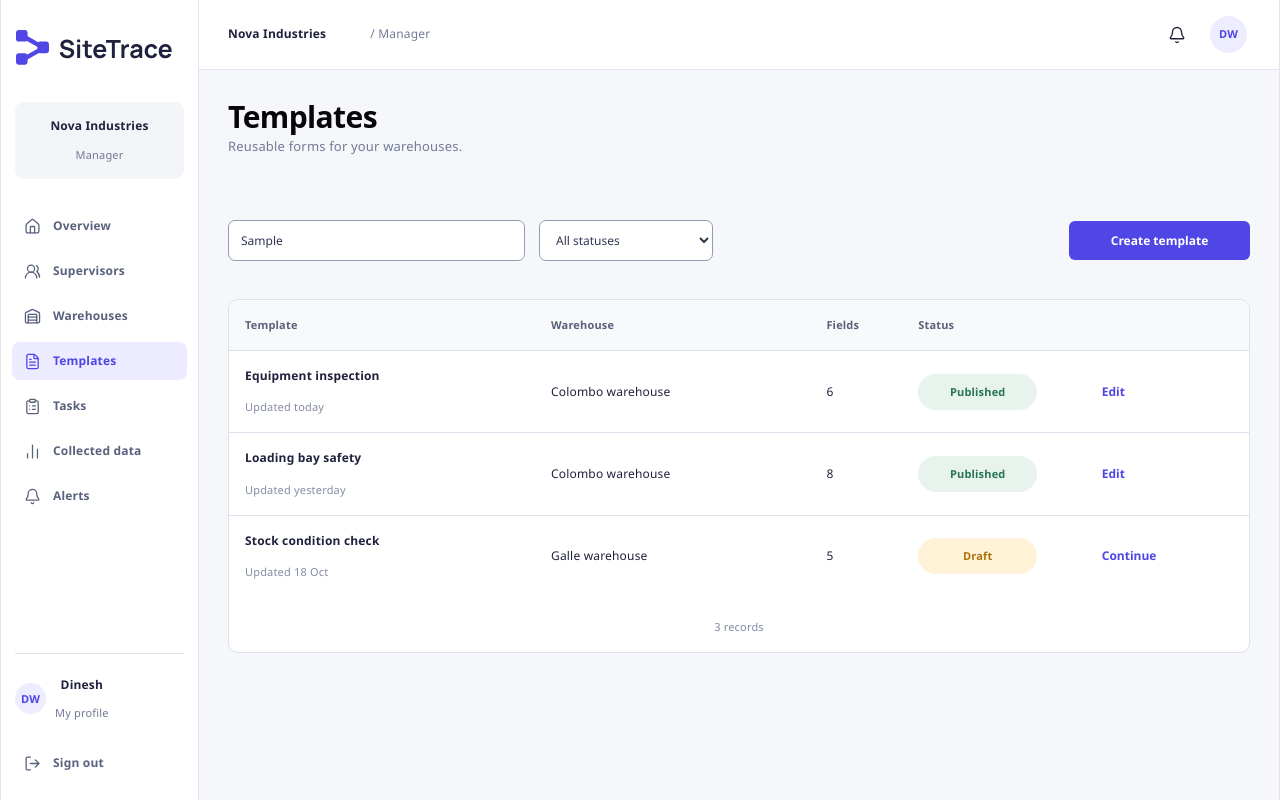
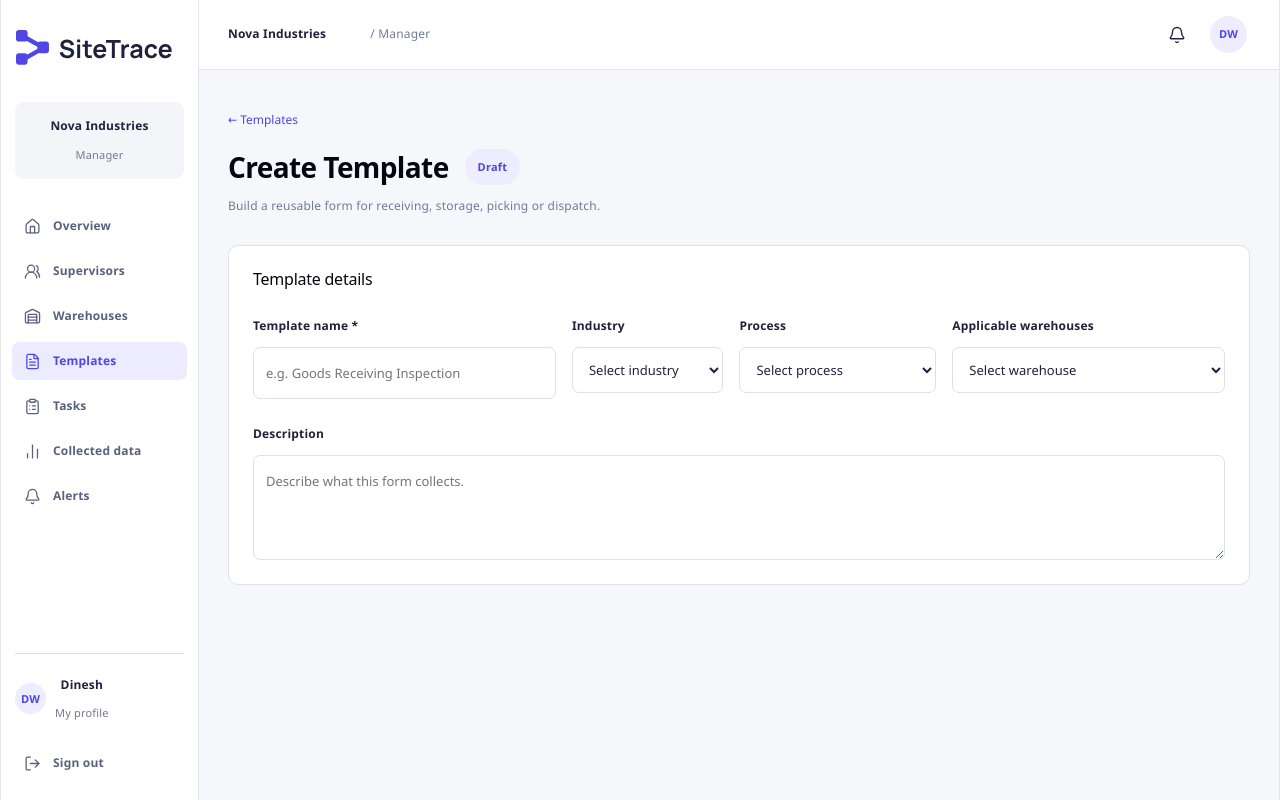
Before and after one commit to BitSync-Level-II-Project/saas-platform-web, a React (Vite) app: page / in a window 1280 px wide. Both pictures are taken after typing "Sample" into the empty fields and a click on the button "Create template". Built offline with nearby package versions, Linux system fonts and the light colour scheme.

Commit message:
feat(web): add create-template page and details form

```diff
--- a/src/App.tsx
+++ b/src/App.tsx
@@ -11,6 +11,8 @@ import {
 import "./App.css";
 import { TemplateTable } from "./components/TemplateTable";
 import type { Template } from "./components/TemplateTable";
+import { useState } from "react";
+import { CreateTemplatePage } from "./components/CreateTemplatePage";
 import siteTraceLogo from "./assets/SiteTrace-logo.svg";
 
 const templates: Template[] = [
@@ -51,6 +53,7 @@ const menuItems = [
 ];
 
 function App() {
+  const [page, setPage] = useState<"list" | "create">("list");
   return (
     <div className="manager-layout">
       <aside className="sidebar">
@@ -112,6 +115,8 @@ function App() {
         </header>
 
         <main className="content">
+          {page === "list" ? (
+            <>
               <h1>Templates</h1>
               <p>Reusable forms for your warehouses.</p>
 
@@ -129,12 +134,20 @@ function App() {
                   <option value="draft">Draft</option>
                 </select>
 
-            <button className="create-button" type="button">
+                <button
+                  className="create-button"
+                  type="button"
+                  onClick={() => setPage("create")}
+                >
                   Create template
                 </button>
               </div>
 
               <TemplateTable templates={templates} />
+            </>
+          ) : (
+            <CreateTemplatePage onBack={() => setPage("list")} />
+          )}
         </main>
       </div>
     </div>
--- /dev/null
+++ b/src/components/CreateTemplatePage.css
@@ -0,0 +1,110 @@
+.template-builder {
+  color: #20223d;
+  text-align: left;
+}
+
+.template-builder__back {
+  padding: 0;
+  border: 0;
+  color: #4f46e5;
+  background: transparent;
+  font: inherit;
+  font-size: 12px;
+  cursor: pointer;
+}
+
+.template-builder__heading {
+  display: flex;
+  align-items: center;
+  gap: 16px;
+  margin-top: 16px;
+}
+
+.template-builder .template-builder__heading h1 {
+  margin: 0;
+  font-size: 28px;
+  font-weight: 600;
+}
+
+.template-builder__draft {
+  padding: 5px 13px;
+  border-radius: 20px;
+  color: #4f46e5;
+  background: #eeecff;
+  font-size: 11px;
+  font-weight: 700;
+}
+
+.template-builder .template-builder__subtitle {
+  margin: 8px 0 26px;
+  color: #727b95;
+  font-size: 12px;
+}
+
+.template-builder__details {
+  padding: 24px;
+  border: 1px solid #dce1ed;
+  border-radius: 10px;
+  background: #fff;
+}
+
+.template-builder__details h2 {
+  margin: 0;
+  font-size: 16px;
+}
+
+.template-builder__grid {
+  display: grid;
+  grid-template-columns: 2fr 1fr 1.3fr 1.8fr;
+  gap: 22px 16px;
+  margin-top: 24px;
+}
+
+.template-builder__grid label {
+  display: flex;
+  min-width: 0;
+  flex-direction: column;
+  gap: 8px;
+  font-size: 12px;
+  font-weight: 600;
+}
+
+.template-builder__grid input,
+.template-builder__grid select,
+.template-builder__grid textarea {
+  width: 100%;
+  min-width: 0;
+  padding: 12px;
+  border: 1px solid #dce1ed;
+  border-radius: 7px;
+  color: #20223d;
+  background: #fff;
+  font: inherit;
+  font-size: 13px;
+  font-weight: 400;
+}
+
+.template-builder__grid textarea {
+  resize: vertical;
+}
+
+.template-builder__grid :is(input, select, textarea):focus {
+  outline: 2px solid #4f46e5;
+  outline-offset: 2px;
+}
+
+.template-builder__full-width {
+  grid-column: 1 / -1;
+}
+
+@media (max-width: 1100px) {
+  .template-builder__grid {
+    grid-template-columns: repeat(2, minmax(0, 1fr));
+  }
+}
+
+@media (max-width: 650px) {
+  .template-builder__grid {
+    grid-template-columns: 1fr;
+  }
+}
--- /dev/null
+++ b/src/components/CreateTemplatePage.tsx
@@ -0,0 +1,140 @@
+import { useState } from 'react'
+import './CreateTemplatePage.css'
+
+type TemplateDetails = {
+  name: string
+  industry: string
+  process: string
+  warehouse: string
+  description: string
+}
+
+type CreateTemplatePageProps = {
+  onBack: () => void
+}
+
+export function CreateTemplatePage({
+  onBack,
+}: CreateTemplatePageProps) {
+  const [details, setDetails] = useState<TemplateDetails>({
+    name: '',
+    industry: '',
+    process: '',
+    warehouse: '',
+    description: '',
+  })
+
+  function updateDetail(
+    field: keyof TemplateDetails,
+    value: string,
+  ) {
+    setDetails((current) => ({
+      ...current,
+      [field]: value,
+    }))
+  }
+
+  return (
+    <section className="template-builder">
+      <button
+        className="template-builder__back"
+        type="button"
+        onClick={onBack}
+      >
+        ← Templates
+      </button>
+
+      <div className="template-builder__heading">
+        <h1>Create Template</h1>
+        <span className="template-builder__draft">Draft</span>
+      </div>
+
+      <p className="template-builder__subtitle">
+        Build a reusable form for receiving, storage,
+        picking or dispatch.
+      </p>
+
+      <section
+        className="template-builder__details"
+        aria-labelledby="template-details-title"
+      >
+        <h2 id="template-details-title">Template details</h2>
+
+        <div className="template-builder__grid">
+          <label>
+            Template name *
+            <input
+              value={details.name}
+              onChange={(event) =>
+                updateDetail('name', event.currentTarget.value)
+              }
+              placeholder="e.g. Goods Receiving Inspection"
+              required
+            />
+          </label>
+
+          <label>
+            Industry
+            <select
+              value={details.industry}
+              onChange={(event) =>
+                updateDetail('industry', event.currentTarget.value)
+              }
+            >
+              <option value="">Select industry</option>
+              <option value="warehouse">Warehouse</option>
+              <option value="manufacturing">Manufacturing</option>
+              <option value="logistics">Logistics</option>
+            </select>
+          </label>
+
+          <label>
+            Process
+            <select
+              value={details.process}
+              onChange={(event) =>
+                updateDetail('process', event.currentTarget.value)
+              }
+            >
+              <option value="">Select process</option>
+              <option value="receiving">Goods Receiving</option>
+              <option value="storage">Storage</option>
+              <option value="picking">Picking</option>
+              <option value="dispatch">Dispatch</option>
+            </select>
+          </label>
+
+          <label>
+            Applicable warehouses
+            <select
+              value={details.warehouse}
+              onChange={(event) =>
+                updateDetail('warehouse', event.currentTarget.value)
+              }
+            >
+              <option value="">Select warehouse</option>
+              <option value="all">All warehouses</option>
+              <option value="colombo">Colombo warehouse</option>
+              <option value="galle">Galle warehouse</option>
+            </select>
+          </label>
+
+          <label className="template-builder__full-width">
+            Description
+            <textarea
+              value={details.description}
+              onChange={(event) =>
+                updateDetail(
+                  'description',
+                  event.currentTarget.value,
+                )
+              }
+              placeholder="Describe what this form collects."
+              rows={3}
+            />
+          </label>
+        </div>
+      </section>
+    </section>
+  )
+}
```
Lines whose indentation alone changed are shown as unchanged.
